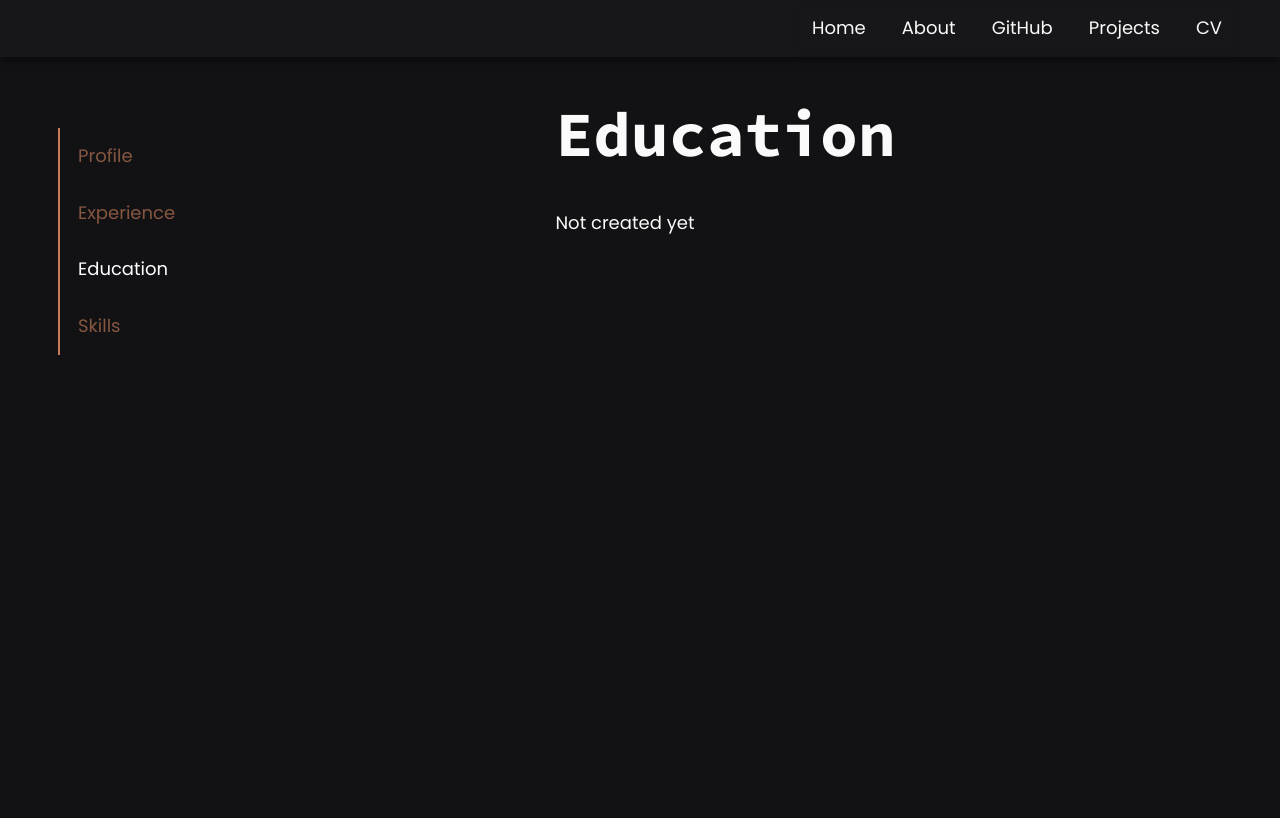
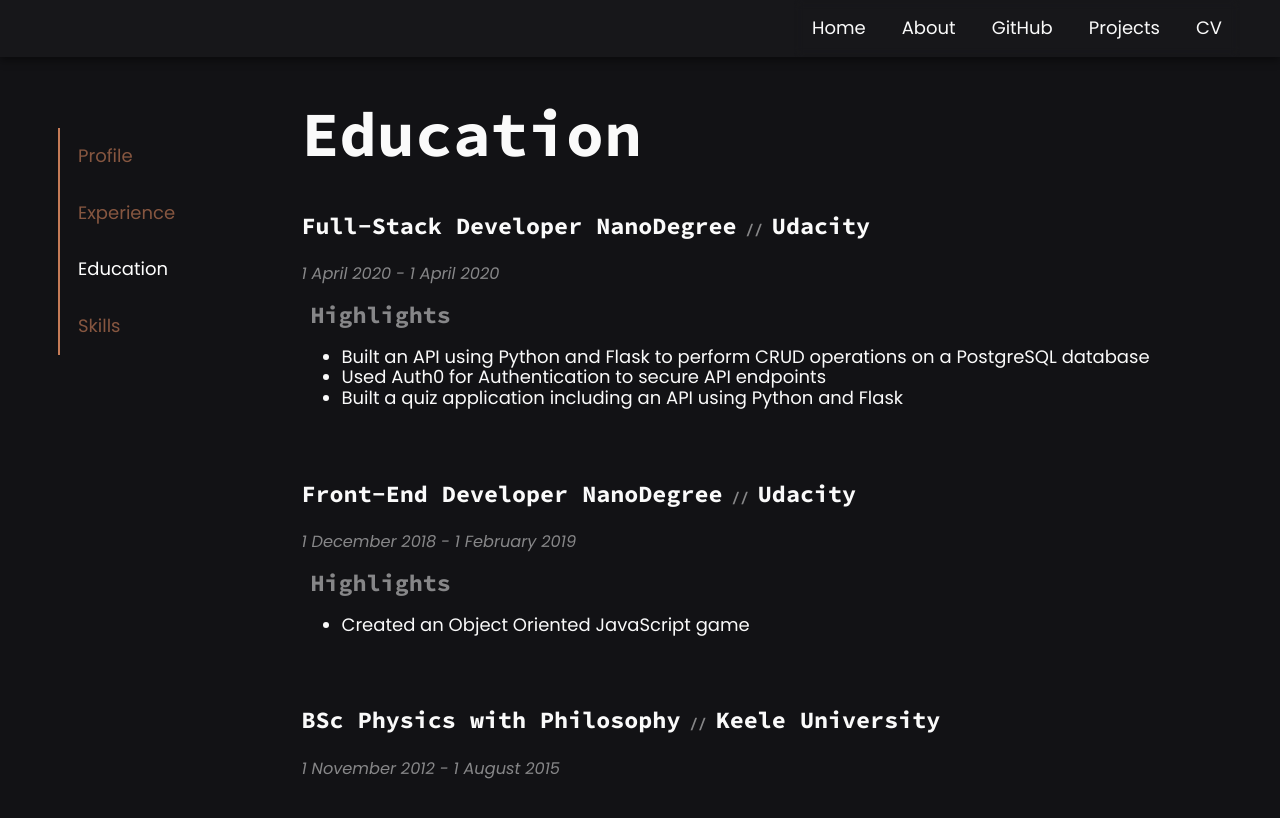
Before and after one commit to robbailey3/website-next, a Next.js app: page /cv in a window 1280 px wide. Both pictures are taken after a click on the button "Education". Shown: the top 818 px of the page. Built offline with nearby package versions, Linux system fonts and the light colour scheme.

Commit message:
build: adding education section

```diff
--- /dev/null
+++ b/src/components/cv/cv-education-item/cv-education-item.module.scss
@@ -0,0 +1,23 @@
+.item {
+  margin: 2rem 0 4rem;
+}
+
+.heading {
+  font-size: 1.3rem;
+  &__separator {
+    margin: 0 0.5rem;
+    opacity: 0.5;
+    font-size: 0.8rem;
+  }
+}
+.date {
+  font-style: italic;
+  opacity: 0.5;
+  font-size: 0.9rem;
+}
+
+.highlights__title {
+  font-size: 1.3rem;
+  margin: 0 0.5rem;
+  opacity: 0.5;
+}
--- /dev/null
+++ b/src/components/cv/cv-education-item/cv-education-item.tsx
@@ -0,0 +1,53 @@
+import { CVEducation } from '@/data/cv/cv';
+import React from 'react';
+import { DateTime } from 'src/utils/dateTime';
+import styles from './cv-education-item.module.scss';
+
+type CVEducationItemProps = {
+  education: CVEducation;
+};
+
+const CVEducationItem = (props: CVEducationItemProps) => {
+  const { education } = props;
+
+  const dateToString = (date: Date): string => {
+    if (DateTime.isToday(date)) {
+      return 'Present';
+    }
+    return DateTime.format(date, 'en-GB');
+  };
+
+  return (
+    <div className={styles.item}>
+      <h3 className={styles.heading}>
+        <span className={styles.heading__qualification}>
+          {education.qualification}
+        </span>
+        <span className={styles.heading__separator}>{'//'}</span>
+        <span className={styles.heading__institution}>
+          {education.institution}
+        </span>
+      </h3>
+      <div>
+        <span className={styles.date}>
+          {dateToString(education.dateFrom)} - {dateToString(education.dateTo)}
+        </span>
+      </div>
+      <p>{education.summary}</p>
+      {education.highlights && education.highlights.length > 0 && (
+        <>
+          <h4 className={styles.highlights__title}>Highlights</h4>
+          <ul>
+            {education.highlights.map((highlight, i) => (
+              <li key={`${education.qualification}_highlight_${i}`}>
+                {highlight}
+              </li>
+            ))}
+          </ul>
+        </>
+      )}
+    </div>
+  );
+};
+
+export default CVEducationItem;
--- a/src/components/cv/cv-education-panel/cv-education-panel.tsx
+++ b/src/components/cv/cv-education-panel/cv-education-panel.tsx
@@ -1,5 +1,26 @@
+import { CV, CVEducation } from '@/data/cv/cv';
+import { motion } from 'framer-motion';
+import CVEducationItem from '../cv-education-item/cv-education-item';
+
 const CVEducationPanel = () => {
-  return <p>Not created yet</p>;
+  const { education } = CV;
+  if (education.length === 0) {
+    return null;
+  }
+  return (
+    <section>
+      {education.map((item: CVEducation, i: number) => (
+        <motion.div
+          key={`experience_${i}`}
+          initial={{ y: -100, opacity: 0 }}
+          animate={{ y: 0, opacity: 1 }}
+          transition={{ delay: i * 0.2, duration: 0.4 }}
+        >
+          <CVEducationItem education={item} />
+        </motion.div>
+      ))}
+    </section>
+  );
 };
 
 export default CVEducationPanel;
```
